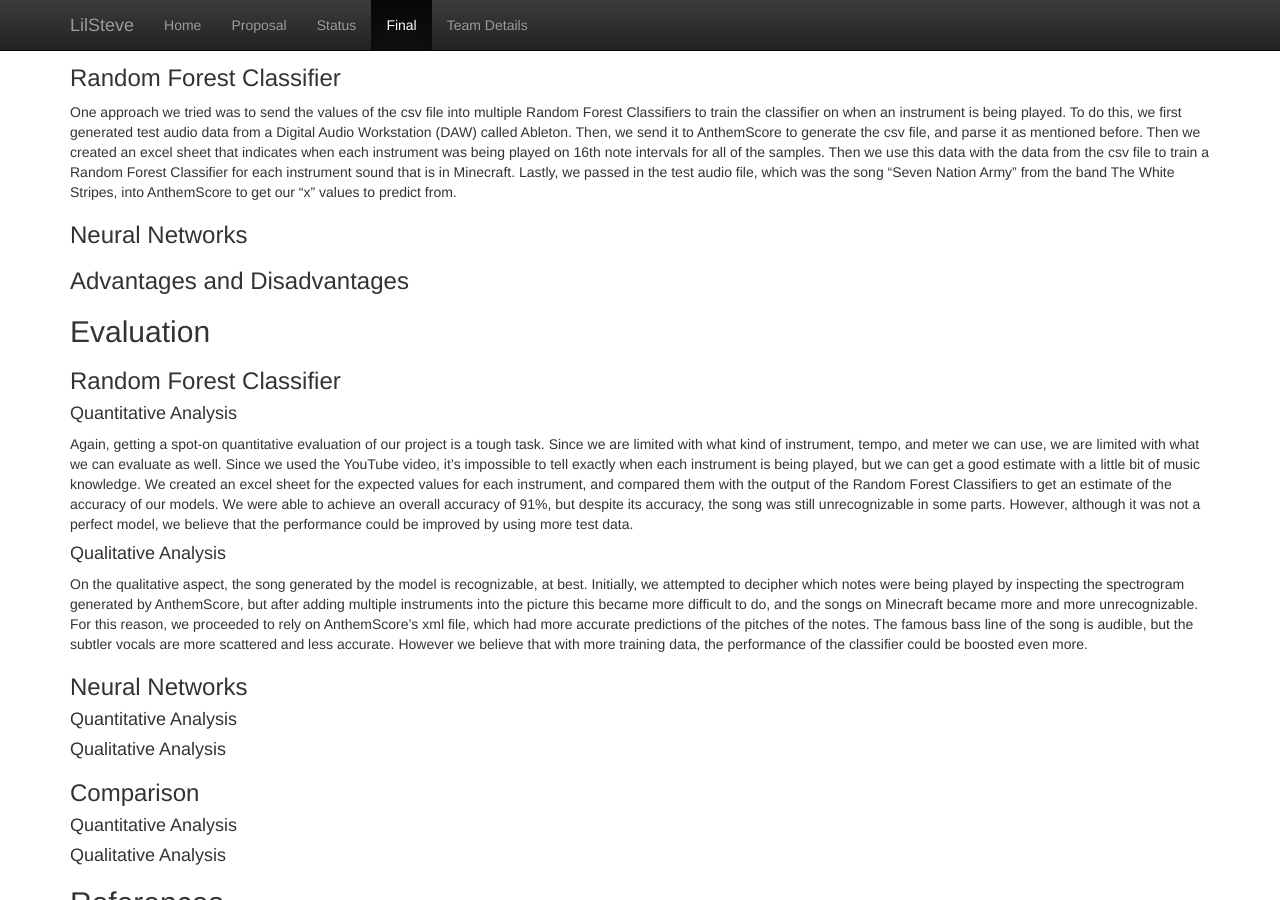
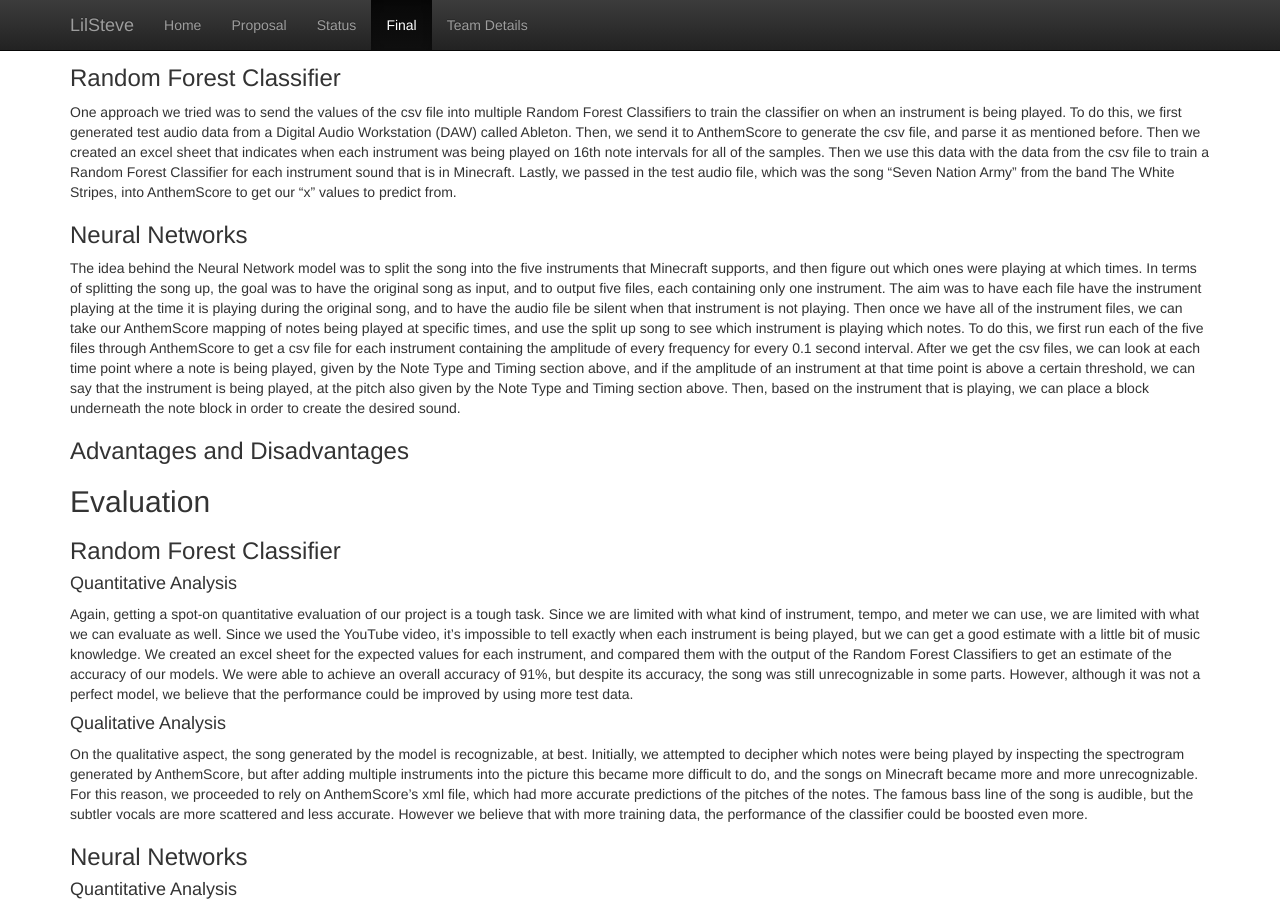
Before and after one commit to rhorikaw/LilSteve, a Jekyll site: the page built from docs/final.md, in a window 1280 px wide and 900 px high, scrolled down 2600 px. Built offline with Jekyll 4.4.1, drawn with Linux system fonts in a browser that asks for light colours.

Commit message:
Add NN Approach

```diff
--- a/docs/final.md
+++ b/docs/final.md
@@ -30,7 +30,7 @@ One of the first tasks that we had to accomplish was to be able to detect when e
 One approach we tried was to send the values of the csv file into multiple Random Forest Classifiers to train the classifier on when an instrument is being played. To do this, we first generated test audio data from a Digital Audio Workstation (DAW) called Ableton. Then, we send it to AnthemScore to generate the csv file, and parse it as mentioned before. Then we created an excel sheet that indicates when each instrument was being played on 16th note intervals for all of the samples. Then we use this data with the data from the csv file to train a Random Forest Classifier for each instrument sound that is in Minecraft. Lastly, we passed in the test audio file, which was the song “Seven Nation Army” from the band The White Stripes, into AnthemScore to get our “x” values to predict from.
 
 ### Neural Networks
-
+The idea behind the Neural Network model was to split the song into the five instruments that Minecraft supports, and then figure out which ones were playing at which times. In terms of splitting the song up, the goal was to have the original song as input, and to output five files, each containing only one instrument. The aim was to have each file have the instrument playing at the time it is playing during the original song, and to have the audio file be silent when that instrument is not playing. Then once we have all of the instrument files, we can take our AnthemScore mapping of notes being played at specific times, and use the split up song to see which instrument is playing which notes. To do this, we first run each of the five files through AnthemScore to get a csv file for each instrument containing the amplitude of every frequency for every 0.1 second interval. After we get the csv files, we can look at each time point where a note is being played, given by the Note Type and Timing section above, and if the amplitude of an instrument at that time point is above a certain threshold, we can say that the instrument is being played, at the pitch also given by the Note Type and Timing section above. Then, based on the instrument that is playing, we can place a block underneath the note block in order to create the desired sound.
 
 ### Advantages and Disadvantages
 
```
